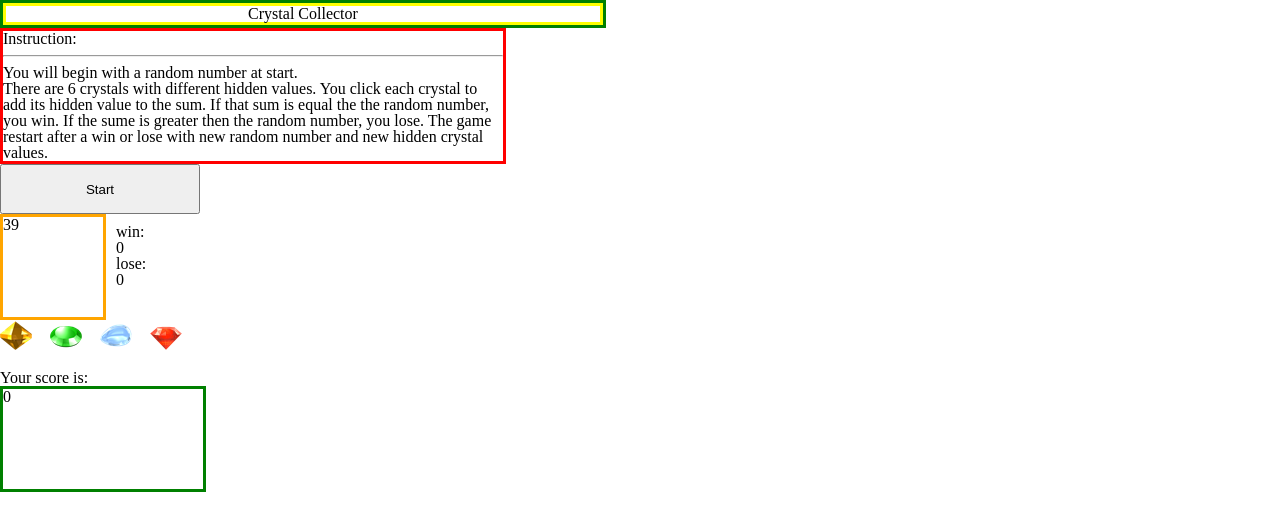
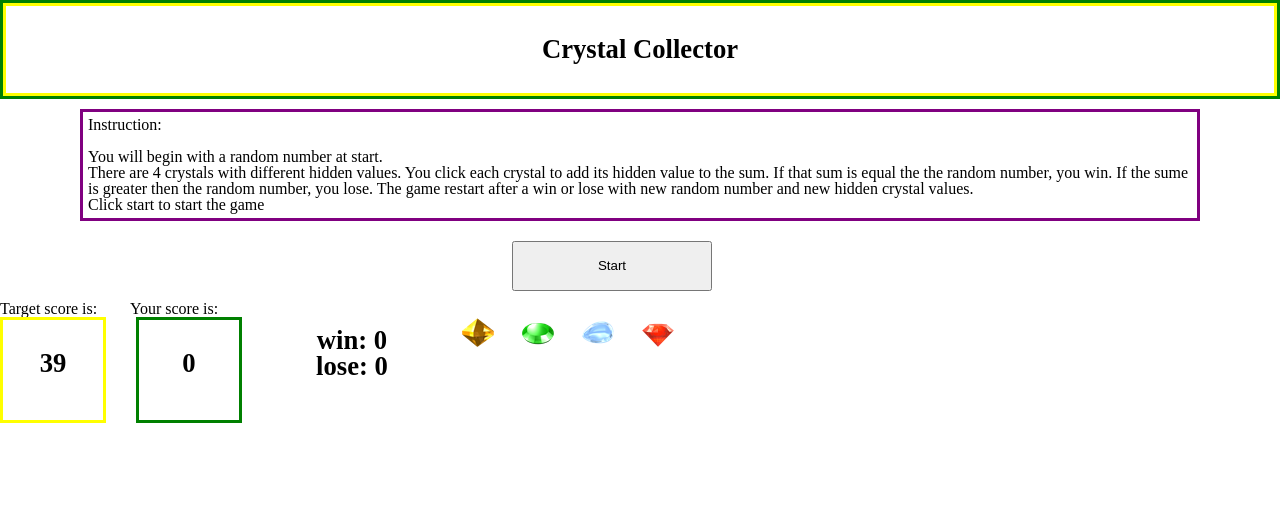
Before and after one commit to wallischau/week-4-game, a plain HTML site: page index.html in a window 1280 px wide. Drawn offline with nearby package versions, Linux system fonts and the light colour scheme.

Commit message:
complete version

```diff
--- a/assets/css/style.css
+++ b/assets/css/style.css
@@ -3,8 +3,8 @@
 /*Description: Crystal game        */
 /*Date: 8/7/17                     */
 
+/* game title - section*/
 #logo {
-	width: 600px;
 	border: 3px solid green;
 }
 
@@ -13,58 +13,83 @@
 	border: 3px solid yellow;
 }
 
+/* instruction box - section*/
 #instruction {
-	width: 500px;
-	border: 3px solid red;
+	padding: 5px;
+	margin: 10px 80px;
+	border: 3px solid purple;
 }
 
+/* start button */
 #HeadMsg {
+	margin: 10px 40%;
 	width: 200px;
 	height: 50px;
 }
+
+h2 {
+	font-weight: bold;
+	text-align: center;
+	font-size: 20pt;
+	padding: 30px;
+}
+
 #targetscore {
 	height: 100px;
 	width: 100px;
+	clear: both;
 	float: left;
-	border: 3px solid orange;
+	border: 3px solid yellow;
 }
 
 #winstatus {
 	padding: 10px;
+	width: 200px;
+	text-align: center;
+	font-weight: bold;
+	font-size: 20pt;
 	float: left;
 }
+
+/* crystal icon - section */
 .crystal {
-	clear: both;
-	width: 500px;
-	height: 50px;
+	float: left;
+	width: 300px;
+	height: 60px;
 }
 
 #crystallist {
-	height: 50px;
+	height: 60px;
 }
 
 .cr {
-	/*border: 3px solid black;*/
-	height: 50px;
-	width: 50px;
+	height: 60px;
+	width: 60px;
 	float: left;
 }
 
-#scoretext {
-	clear: both;
+#targettext, #scoretext {
+	width: 130px;
+	float: left;
 }
 
+/* player score - section */
 #score {
-	width: 200px;
+	margin-left: 30px;
+	width: 100px;
 	height: 100px;
 	border: 3px solid green;
 	float: left;
 }
 
+/* message at end game - div */
 #winmsg {
 	width: 200px;
 	height: 30px;
 	border: 3px solid yellow;
+	font-weight: bold;
+	text-align: center;
+	font-size: 20pt;
 	float: left;
 }
 
@@ -75,3 +100,14 @@
 .invisible {
 	visibility: hidden;
 }
+
+@media screen and (max-width: 640px) {
+	#HeadMsg {
+		margin: 10px 20%;
+	}
+
+	#winstatus {
+		font-size: 16pt;
+		width: inherit;
+	}
+}
--- a/assets/javascript/games.js
+++ b/assets/javascript/games.js
@@ -1,7 +1,11 @@
 /*Crystal game                     */
 /*Author: Wallis Chau              */
 /*Description: Crystal game        */
+/*             User tries to match */
+/*             sum with target sum */
 /*Date: 8/7/17                     */
+/* Note: This program uses object  */
+/*       oriented approach         */
 
 const INTRO_MSG = "Start";
 const IN_GAME_MSG = "select a crystal";
@@ -10,7 +14,7 @@ const LOSE_MSG = "you lost";
 var started = false;
 
 $(document).ready(function() {
-//define object type
+//define object type for gamee stat
 function GameStat(target, score, win, lose) {
 	//private
 	this.targetNumber = target;
@@ -20,7 +24,6 @@ function GameStat(target, score, win, lose) {
 	//privilege
 	this.setTargetNum = function(num) {
 		this.targetNumber = num;
-//		console.log(this);
 	};
 	this.getTargetNum = function() {
 		return(this.targetNumber);
@@ -50,7 +53,7 @@ function GameStat(target, score, win, lose) {
 
 
 
-//define object type
+//define object type for crystal
 function Crystal(col, txt, val) {
 	//private
 	this.color = col;
@@ -67,13 +70,24 @@ function Crystal(col, txt, val) {
 
 }
 
-//randomize target number
+/* randomize target number                      */
+/* description: genereate random number between */
+/*              start and end values inclusive  */
+/* parameter: start - start value               */
+/*            end - end value                   */
+/* return: random number                        */
 function getRandomNumber(start, end) {
 	var num = Math.floor(Math.random() * (end-start + 1));
 	return(num + start);
 }
 
-//check winning status
+/* check winning status                         */
+/* description: compare 2 numbers               */
+/* parameter: num - first number                */
+/*            target - second number            */
+/* return: -1: num is bigger                    */
+/*          0: equal                            */
+/*          1: num is smaller                   */
 function checkWin(num, target) {
 	if(num > target) {
 		return -1;
@@ -85,7 +99,11 @@ function checkWin(num, target) {
 		return 0;
 }
 
-//display win/lose status
+/* display win/lose status                     */
+/* description: display the win and lose count */
+/*              and update the winning message */
+/*              reset the game if game ends    */
+/* parameter: result - result status           */
 function updateWinStatus(result) {
 	if (result === 1) {
 		gameStat.incWin();
@@ -99,10 +117,12 @@ function updateWinStatus(result) {
 		$('#lose').html(gameStat.getLose());
 		resetGame();
 	}
-	//do nothing if result === 0
+	//do nothing if result === 0, game continues
 }
 
-//display play message
+/* display play message                       */
+/* description: update the message at start   */
+/* parameter: isStarted - bool                */
 function updateHeadingMsg(isStarted) {
 	if (isStarted) {
 		$('#HeadMsg').html(IN_GAME_MSG);
@@ -112,14 +132,20 @@ function updateHeadingMsg(isStarted) {
 	}
 }
 
-//display win/lose message
+/* display win/lose message                    */
+/* description: display the win/lose message   */
+/* parameter: visible - bool, element display  */
+/*            win - bool, status               */
 function displayWinMsg(vis, win) {
 	$('#winmsg').html(WIN_MSG);
 	if (win) {
+		//set color
+		$('#winmsg').css('color', 'green');
 		$('#winmsg').html(WIN_MSG);
 	}
 	else
 	{
+		$('#winmsg').css('color', 'red');
 		$('#winmsg').html(LOSE_MSG);
 	}
 	if (vis) {
@@ -132,22 +158,24 @@ function displayWinMsg(vis, win) {
 	}
 }
 
-//reset when restart gamee
+/* reset when restart game                    */
+/* description: reset the game                */
 function resetGame() {
 	started = false;
 	updateHeadingMsg(started);
+	//hide crystal cursor until game starts   */
 	$('.cr').css('cursor','none');
-//	gameSetup();
 }
 
-//setup init values
+/* setup init values                          */
+/* description: reset all values              */
+/*              generate new numbers          */
 function gameSetup() {
 	if (started) {
-
 	//init value within a range
 	gameStat.setTargetNum(getRandomNumber(19,120));
 	//update target score display
-	$('#targetscore').html(gameStat.getTargetNum());
+	$('#targetscore').html("<h2>" + gameStat.getTargetNum() + "</h2>");
 
 	//initial values
 	crystal1.setval(getRandomNumber(1,12));
@@ -157,8 +185,9 @@ function gameSetup() {
 	//reset user score
 	gameStat.clearScore();
 	//update score display
-	$('#score').html(gameStat.getScore());
+	$('#score').html("<h2>" + gameStat.getScore() + "</h2>");
 	displayWinMsg(false, true);
+	//show cursor at cyrstals
 	$('.cr').css('cursor','pointer');
 
 	} //started
@@ -201,7 +230,7 @@ $('.cr').on("click", function() {
 		gameStat.updateScore(score);
 		console.log(gameStat);
 		//display user score
-		$('#score').html(gameStat.getScore());
+		$('#score').html("<h2>" + gameStat.getScore() + "</h2>");
 		//check win/lose
 		var result = checkWin(gameStat.getScore(), 		gameStat.getTargetNum());
 		//update win/lose status
--- a/index.html
+++ b/index.html
@@ -16,23 +16,33 @@
 			<h2 class="title">Crystal Collector</h2>
 		</section>
 		<section id="instruction">
-			<p class="instruct">Instruction:</p><hr>
+			<p class="instruct">Instruction:</p><br>
 			<p class="instructcontent">
 				You will begin with a random number at start.</p>
-			<p class="instructcontent">  There are 6 crystals with different hidden values.  You click each crystal to add its hidden value to the sum. If that sum is equal the the random number, you win. If the sume is greater then the random number, you lose. The game restart after a win or lose with new random number and new hidden crystal values. </p>
+			<p class="instructcontent">  There are 4 crystals with different hidden values.  You click each crystal to add its hidden value to the sum. If that sum is equal the the random number, you win. If the sume is greater then the random number, you lose. The game restart after a win or lose with new random number and new hidden crystal values. </p>
 			</p>
+			<p>Click start to start the game</p>
 		</section>
 		<section class="infoarea">
 			<button id="HeadMsg">Start</button>
 		</section>
 	</article>
 	<article id="mainarea">
-		<section id="targetscore">39
+		<section id="targettext">Target score is: </section>
+		<section id="scoretext">Your score is: </section>
+		<section id="targetscore">
+			<h2>39</h2>
 		</section>
-		<section id="winstatus">win:
-			<div id="win">0</div>
-			lose:
-			<div id="lose">0</div>
+		<section id="score">
+			<h2>0</h2>
+		</section>
+		<section id="winstatus">
+			<div>win:
+			<span id="win">0</span>
+			</div>
+			<div> lose:
+			<span id="lose">0</span>
+			</div>
 		</section>
 		<section class="crystal">
 			<ul id="crystallist">
@@ -43,8 +53,6 @@
 			</ul>
 			<div></div>
 		</section>
-		<section id="scoretext">Your score is: </section>
-		<section id="score">0</section>
 		<div id="winmsg" class="invisible"></div>
 
 	</article>
```
